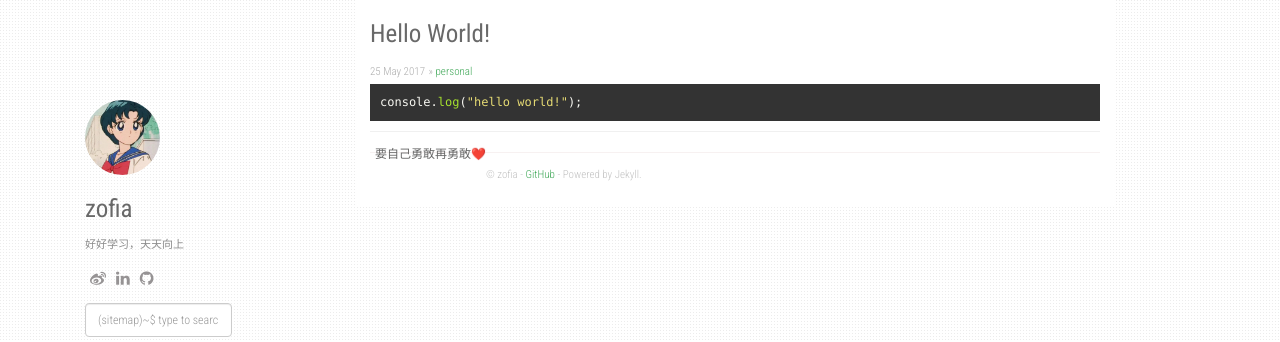
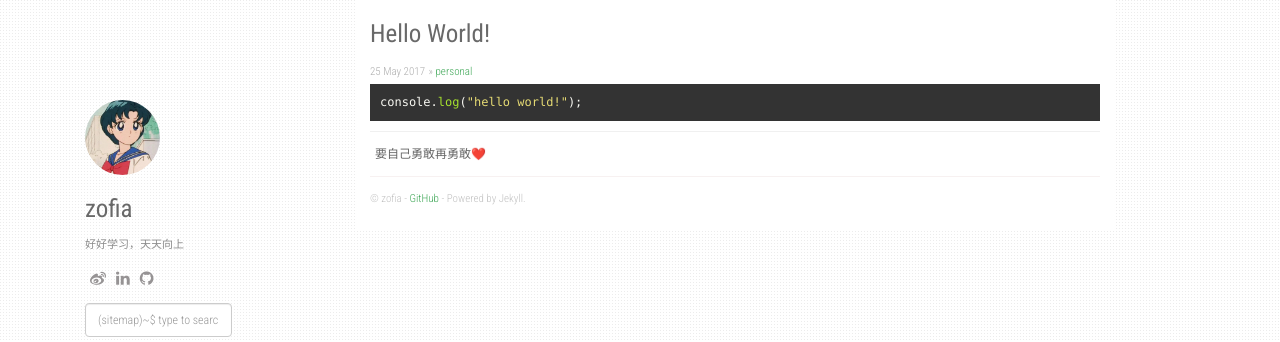
Before and after one commit to ZofiaMiao/ZofiaMiao.github.io, a Jekyll site: the page built from _posts/2017-05-25-hello-world.markdown, in a window 1280 px wide. Shown: the top 342 px of the page. Built offline with Jekyll 4.4.1, drawn with Linux system fonts in a browser that asks for light colours; nearby versions of some CDN libraries; comment, search, counter and statistics services are not loaded.

Commit message:
分享页改为签名

```diff
--- a/_includes/share-page.html
+++ b/_includes/share-page.html
@@ -1,5 +1,5 @@
 <div class="share-page">
-  <span style="float: left;">要自己勇敢再勇敢❤️</span>
+  <span>要自己勇敢再勇敢❤️</span>
 
   <!-- Twitter -->
   <!--<a href="https://twitter.com/share" class="twitter-share-button" data-via="{{ site.share.twitter_username }}">Tweet</a>-->
```
